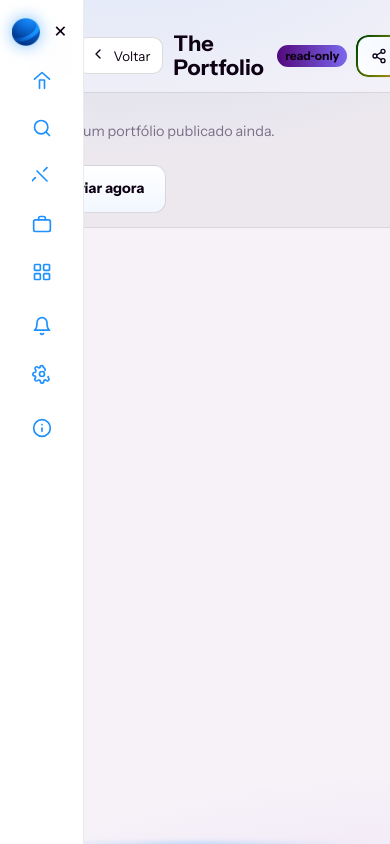
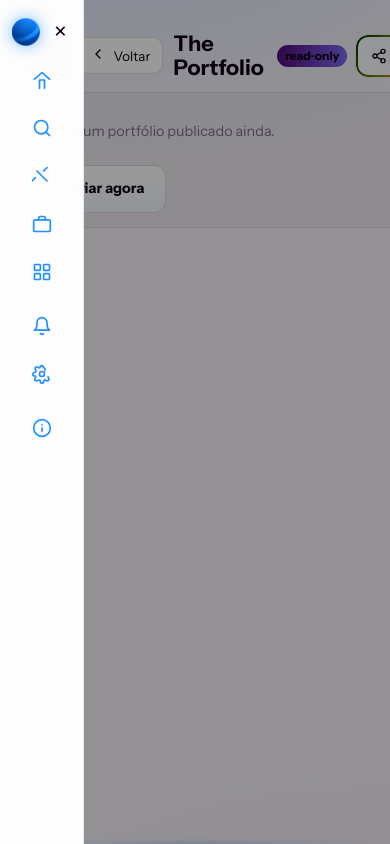
Before and after one commit to StanleyPauloIM/Hub-PortfolioSite, a React (Vite) app: page /theportfolio in a window 390 px wide. Both pictures are taken after a click on the button 50 px from the left and 55 px from the top of the page. Shown: the top 844 px of the page. Built offline with nearby package versions, Linux system fonts and the light colour scheme.

Commit message:
feat(ThePortfolio): add mobile backdrop to close sidebar when tapping outside (consistent with GenerateUrPortfolio)

```diff
--- a/src/pages/ThePortfolio/ThePortfolio.jsx
+++ b/src/pages/ThePortfolio/ThePortfolio.jsx
@@ -312,6 +312,7 @@ export default function ThePortfolio() {
           </div>
         )}
           </main>
+          {mobileOpen && <div className={layoutStyles.backdrop} onClick={() => setMobileOpen(false)} />}
         </>
       )}
     </Layout>
```
